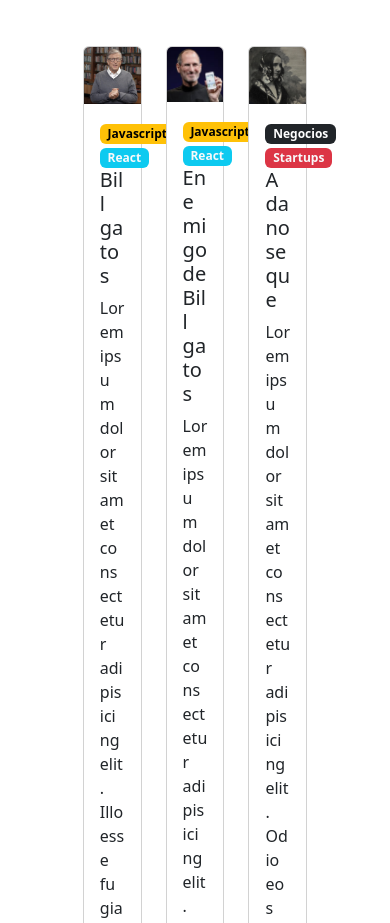
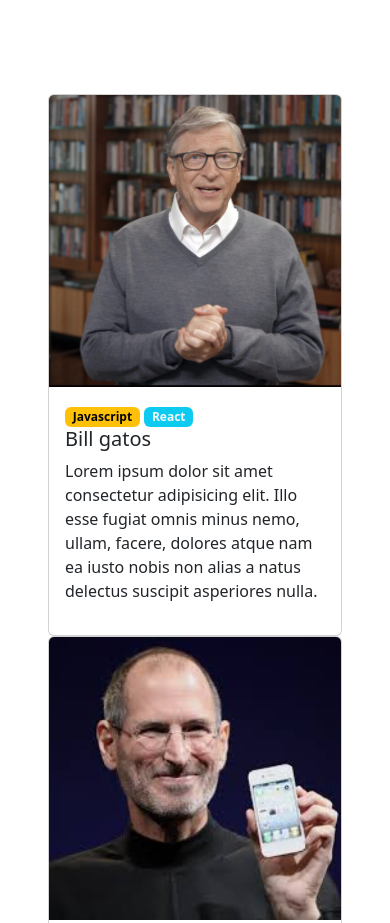
Before and after one commit to VillalbaLucas/tp-front-cac, a plain HTML site: page index.html in a window 390 px wide. Shown: the part 932-1855 px from the top of the page. Drawn offline with nearby package versions, Linux system fonts and the light colour scheme.

Commit message:
add: cards responsive

```diff
--- a/index.html
+++ b/index.html
@@ -58,8 +58,8 @@
         </div>
     </header>
     <main>
-        <article class="article-cards d-flex my-5">
-            <div class="row row-cols-5 d-flex justify-content-center">
+        <article class="article-cards d-flex my-5 p-5">
+            <div class="row row-cols-1 row-cols-md-2 row-cols-lg-4 d-flex justify-content-center">
                 <div class="col">
                     <div class="card">
                         <img class="card-img-top" src="./assets/img/bill.jpg" alt="el maldito Bill Gatos">
```
